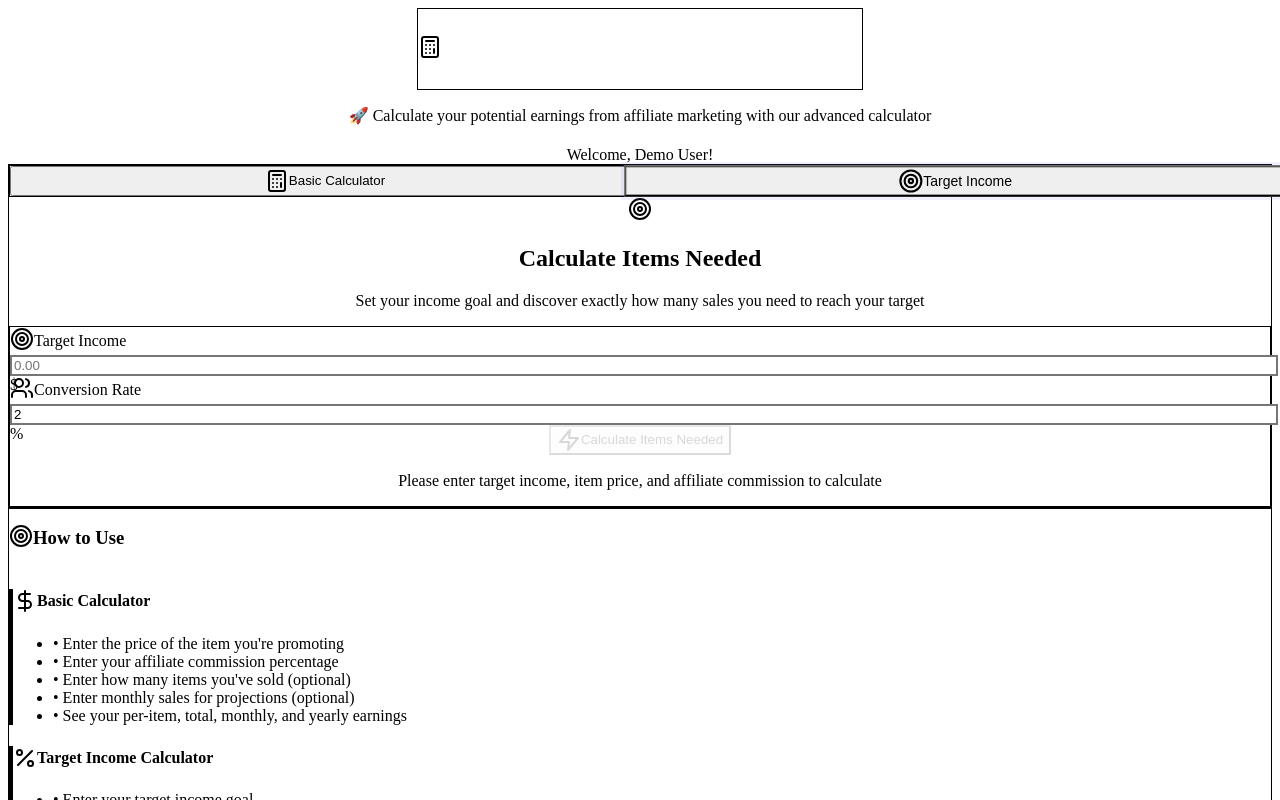
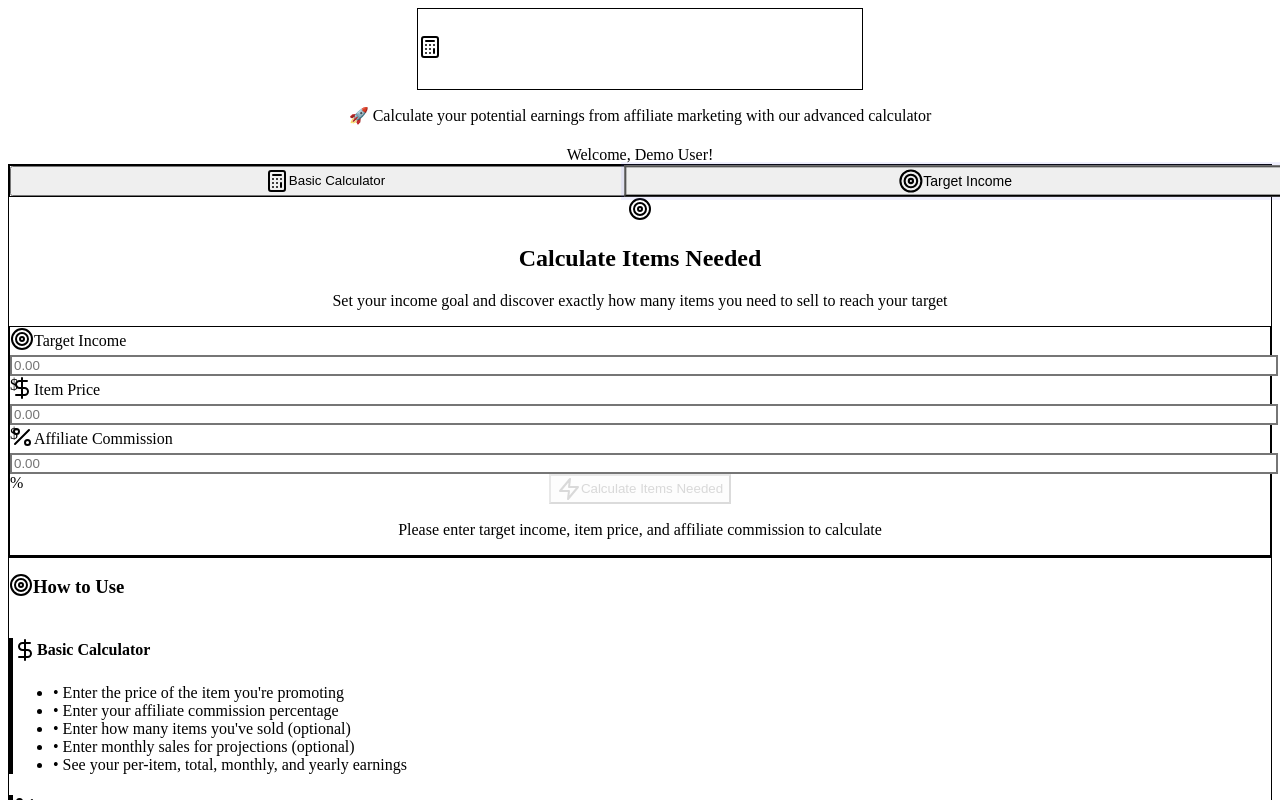
Before and after one commit to maddiedreese/affiliate-marketing-calculator, a Next.js app: page / in a window 1280 px wide. Both pictures are taken after a click on the button "Target Income". Shown: the top 800 px of the page. Built offline with nearby package versions, Linux system fonts and the light colour scheme; no server answers; what @whop/api would draw is missing.

Commit message:
Fix target income calculator: Add item price input, correct 3-input logic

```diff
--- a/components/AdvancedCalculator.tsx
+++ b/components/AdvancedCalculator.tsx
@@ -267,11 +267,11 @@ export default function AdvancedCalculator({ onResultsChange }: AdvancedCalculat
               <Target className="h-8 w-8 text-white" />
             </div>
             <h2 className="text-3xl font-bold text-gray-800 mb-3">Calculate Items Needed</h2>
-            <p className="text-lg text-gray-600 max-w-2xl mx-auto">Set your income goal and discover exactly how many sales you need to reach your target</p>
+            <p className="text-lg text-gray-600 max-w-2xl mx-auto">Set your income goal and discover exactly how many items you need to sell to reach your target</p>
           </div>
 
           <div className="bg-gradient-to-br from-yellow-50 to-orange-50 rounded-3xl p-8 border border-yellow-100">
-            <div className="grid grid-cols-1 md:grid-cols-2 gap-8">
+            <div className="grid grid-cols-1 md:grid-cols-3 gap-8">
               <div className="group">
                 <label className="block text-sm font-semibold text-gray-800 mb-3 flex items-center">
                   <div className="p-2 bg-yellow-100 rounded-lg mr-3">
@@ -297,21 +297,43 @@ export default function AdvancedCalculator({ onResultsChange }: AdvancedCalculat
               <div className="group">
                 <label className="block text-sm font-semibold text-gray-800 mb-3 flex items-center">
                   <div className="p-2 bg-green-100 rounded-lg mr-3">
-                    <Users className="h-5 w-5 text-green-600" />
+                    <DollarSign className="h-5 w-5 text-green-600" />
                   </div>
-                  Conversion Rate
+                  Item Price
                 </label>
                 <div className="relative">
                   <input
                     type="number"
                     step="0.01"
-                    value={conversionRate}
-                    onChange={(e) => setConversionRate(e.target.value)}
+                    value={itemPrice}
+                    onChange={(e) => setItemPrice(e.target.value)}
                     className="w-full px-6 py-4 border-2 border-green-200 rounded-2xl focus:ring-4 focus:ring-green-500/20 focus:border-green-500 transition-all duration-300 group-hover:border-green-300 bg-white/80 backdrop-blur-sm text-lg font-medium"
-                    placeholder="2.00"
+                    placeholder="0.00"
                   />
                   <div className="absolute inset-y-0 right-0 pr-4 flex items-center pointer-events-none">
-                    <span className="text-green-600 text-lg font-semibold">%</span>
+                    <span className="text-green-600 text-lg font-semibold">$</span>
+                  </div>
+                </div>
+              </div>
+
+              <div className="group">
+                <label className="block text-sm font-semibold text-gray-800 mb-3 flex items-center">
+                  <div className="p-2 bg-blue-100 rounded-lg mr-3">
+                    <Percent className="h-5 w-5 text-blue-600" />
+                  </div>
+                  Affiliate Commission
+                </label>
+                <div className="relative">
+                  <input
+                    type="number"
+                    step="0.01"
+                    value={affiliatePercentage}
+                    onChange={(e) => setAffiliatePercentage(e.target.value)}
+                    className="w-full px-6 py-4 border-2 border-blue-200 rounded-2xl focus:ring-4 focus:ring-blue-500/20 focus:border-blue-500 transition-all duration-300 group-hover:border-blue-300 bg-white/80 backdrop-blur-sm text-lg font-medium"
+                    placeholder="0.00"
+                  />
+                  <div className="absolute inset-y-0 right-0 pr-4 flex items-center pointer-events-none">
+                    <span className="text-blue-600 text-lg font-semibold">%</span>
                   </div>
                 </div>
               </div>
```
